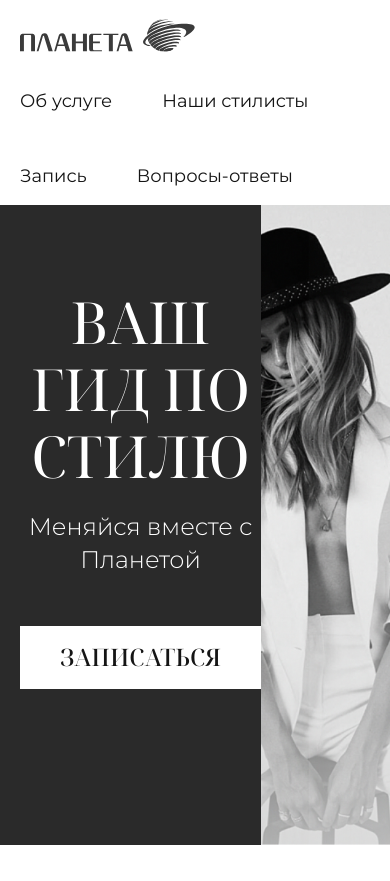
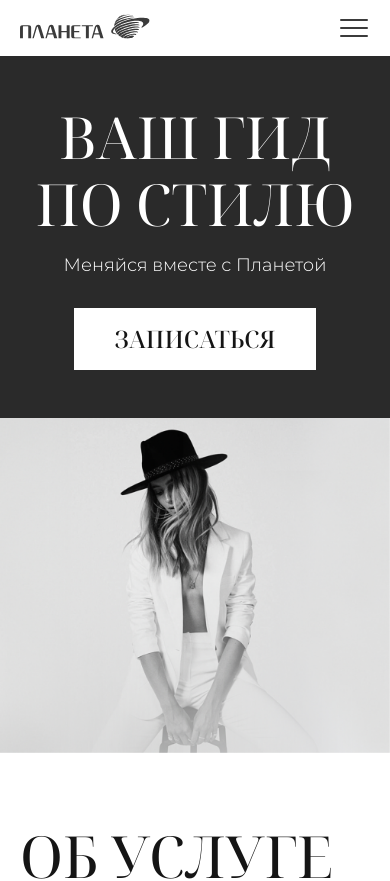
Before and after one commit to Filatov-Nikita/style-gid, a Vue app: page / in a window 390 px wide. Shown: the top 881 px of the page. Built offline with nearby package versions, Linux system fonts and the light colour scheme.

Commit message:
хедер - добавляет адаптивку

```diff
--- a/src/assets/scss/app.scss
+++ b/src/assets/scss/app.scss
@@ -39,7 +39,7 @@
     line-height: 1.15;
     @apply tw-font-noto tw-text-80 tw-uppercase;
 
-    @include sm {
+    @include md {
       font-size: 58px;
     }
   }
--- a/src/components/Header.vue
+++ b/src/components/Header.vue
@@ -2,9 +2,12 @@
   <header class="header">
     <div class="wrapper">
       <div class="header__wrap">
-        <a href="#" class="hedaer__logo-wrap">
+        <a href="#" class="header__logo-wrap">
           <img src="@/assets/images/logo.svg" width="178" height="43" alt="Логотип Планета">
         </a>
+        <button class="header__burger" @click="showedMobile = !showedMobile">
+          <BaseIcon class="tw-w-full tw-h-full" name="burger" color="#3B3B3B" />
+        </button>
         <nav class="header__nav">
           <a
             class="header__link"
@@ -17,9 +20,33 @@
       </div>
     </div>
   </header>
+  <div class="mobile-nav" v-if="showedMobile">
+    <div class="wrapper">
+      <div class="mobile-nav__header">
+        <a href="#" class="mobile-nav__logo-wrap">
+          <img src="@/assets/images/logo.svg" width="178" height="43" alt="Логотип Планета">
+        </a>
+        <button class="mobile-nav__close" @click="showedMobile = false">
+          <BaseIcon class="tw-w-full tw-h-full" name="close" color="#151515" />
+        </button>
+      </div>
+      <ul class="mobile-nav__nav">
+        <li
+          class="mobile-nav__item"
+          v-for="link in navLinks"
+        >
+          <a class="mobile-nav__link" :href="link.href">
+            {{ link.mobileLabel ?? link.label }}
+          </a>
+        </li>
+      </ul>
+    </div>
+  </div>
 </template>
 
 <script setup>
+  import { ref, watch } from 'vue';
+
   const navLinks = [
     {
       label: 'Об услуге',
@@ -31,6 +58,7 @@
     },
     {
       label: 'Запись',
+      mobileLabel: 'Запись на услугу',
       href: '#order',
     },
     {
@@ -38,12 +66,31 @@
       href: '#faq',
     }
   ];
+
+  const showedMobile = ref(false);
+
+  function toggleScroll(val) {
+    const className = 'tw-overflow-hidden';
+    if(val) {
+      document.body.classList.add(className);
+    } else {
+      document.body.classList.remove(className);
+    }
+  }
+
+  watch(showedMobile, (val) => {
+    toggleScroll(val);
+  });
 </script>
 
 <style scoped lang="scss">
   .header {
     &__logo-wrap {
       width: 178px;
+
+      @include sm {
+        width: 132px;
+      }
 
       img {
         width: 100%;
@@ -57,14 +104,85 @@
       gap: 30px;
       justify-content: space-between;
       align-items: center;
+
+      @include sm {
+        padding: 12px 0;
+      }
     }
 
     &__nav {
       display: flex;
       flex-wrap: wrap;
       gap: 50px;
+
+      @include md {
+        display: none;
+      }
     }
 
     &__link {}
+
+    &__burger {
+      width: 32px;
+      height: 32px;
+    }
+  }
+
+  .mobile-nav {
+    position: fixed;
+    width: 100%;
+    height: 100vh;
+    z-index: 9000;
+    overflow-x: hidden;
+    left: 0px;
+    top: 0px;
+    @apply tw-bg-white;
+
+    &__logo-wrap {
+      width: 178px;
+
+      @include sm {
+        width: 132px;
+      }
+
+      img {
+        width: 100%;
+      }
+    }
+
+    &__header {
+      padding: 16px 0px;
+      display: flex;
+      flex-wrap: wrap;
+      gap: 30px;
+      justify-content: space-between;
+      align-items: center;
+      margin-bottom: 56px;
+
+      @include sm {
+        padding: 12px 0px;
+      }
+    }
+
+    &__close {
+      width: 22px;
+      height: 22px;
+    }
+
+    &__nav {
+
+    }
+
+    &__item {
+      & + & {
+        margin-top: 26px;
+      }
+    }
+
+    &__link {
+      color: #2D2D2D;
+      line-height: 1;
+      @apply tw-font-semibold tw-text-20;
+    }
   }
 </style>
--- a/src/components/PromoBanner.vue
+++ b/src/components/PromoBanner.vue
@@ -29,16 +29,44 @@
       text-align: center;
       flex-basis: 550px;
       @apply tw-text-white;
+
+      @include lg {
+        flex-basis: 500px;
+      }
+
+      @include sm {
+        flex-basis: 100%;
+        padding-top: 48px;
+        padding-bottom: 48px;
+      }
     }
 
     &__right {
       flex-basis: 681px;
       margin-right: -30px;
+
+      @include lg {
+        flex-basis: 470px;
+      }
+
+      @include sm {
+        flex-basis: 100%;
+        margin-right: -20px;
+        margin-left: -20px;
+      }
     }
 
     &__wrap {
       display: flex;
       justify-content: space-between;
+
+      @include lg {
+        gap: 30px;
+      }
+
+      @include sm {
+        display: block;
+      }
     }
 
     &__img {
@@ -52,12 +80,22 @@
       margin: 0 auto;
       margin-bottom: 22px;
       line-height: 1.15;
+
+      @include sm {
+        max-width: 320px;
+        margin-bottom: 16px;
+      }
     }
 
     &__subtitle {
       line-height: 1.35;
       margin-bottom: 50px;
       @apply tw-font-light tw-text-24;
+
+      @include sm {
+        margin-bottom: 30px;
+        @apply tw-text-18;
+      }
     }
   }
 </style>
```
Also changed, not shown: src/assets/icons/burger.svg (added), src/assets/icons/close.svg (added).
